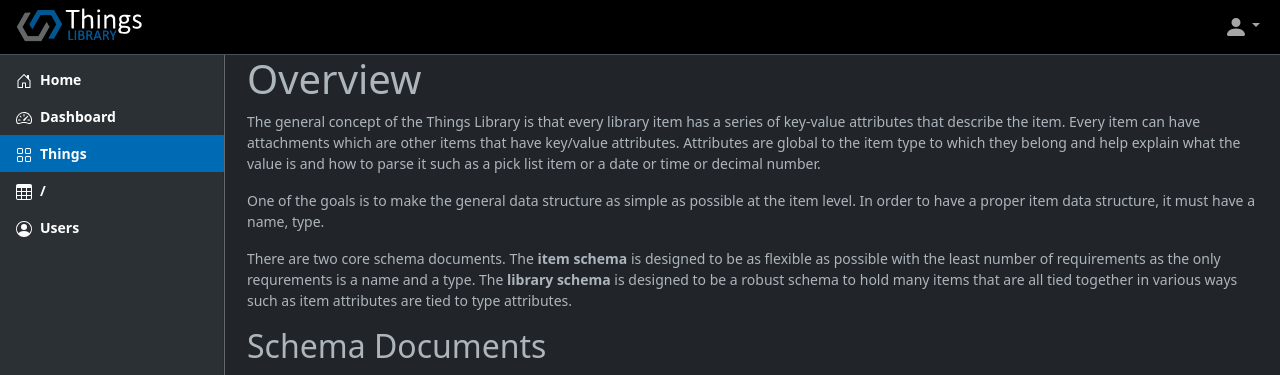
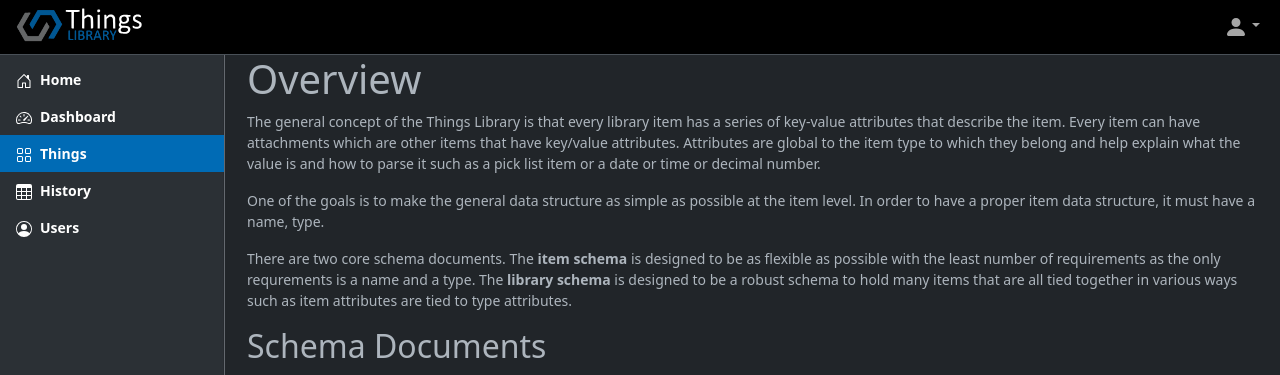
Before and after one commit to things-library/Schemas, a Jekyll site: the page built from docs/pages/index.md, in a window 1280 px wide. Shown: the top 375 px of the page. Built offline with Jekyll 4.4.1, drawn with Linux system fonts in a browser that asks for light colours.

Commit message:
trying another fix

```diff
--- a/docs/_layouts/default.html
+++ b/docs/_layouts/default.html
@@ -132,7 +132,7 @@
                 <a href="#" class="nav-link text-white active"><svg class="bi me-2" fill="currentColor" width="16" height="16"><use xlink:href="#grid"></use></svg>Things</a>
             </li>
             <li>
-                <a href="#" class="nav-link text-white {% if page.url == "/history" %}active{% endif %}"><svg class="bi me-2" fill="currentColor" width="16" height="16"><use xlink:href="#table"></use></svg>{{page.url}}</a>
+                <a href="/history" class="nav-link text-white {% if page.url == /history %}active{% endif %}"><svg class="bi me-2" fill="currentColor" width="16" height="16"><use xlink:href="#table"></use></svg>History</a>
             </li>
             <li>
                 <a href="#" class="nav-link text-white"><svg class="bi me-2" fill="currentColor" width="16" height="16"><use xlink:href="#people-circle"></use></svg>Users</a>
```
